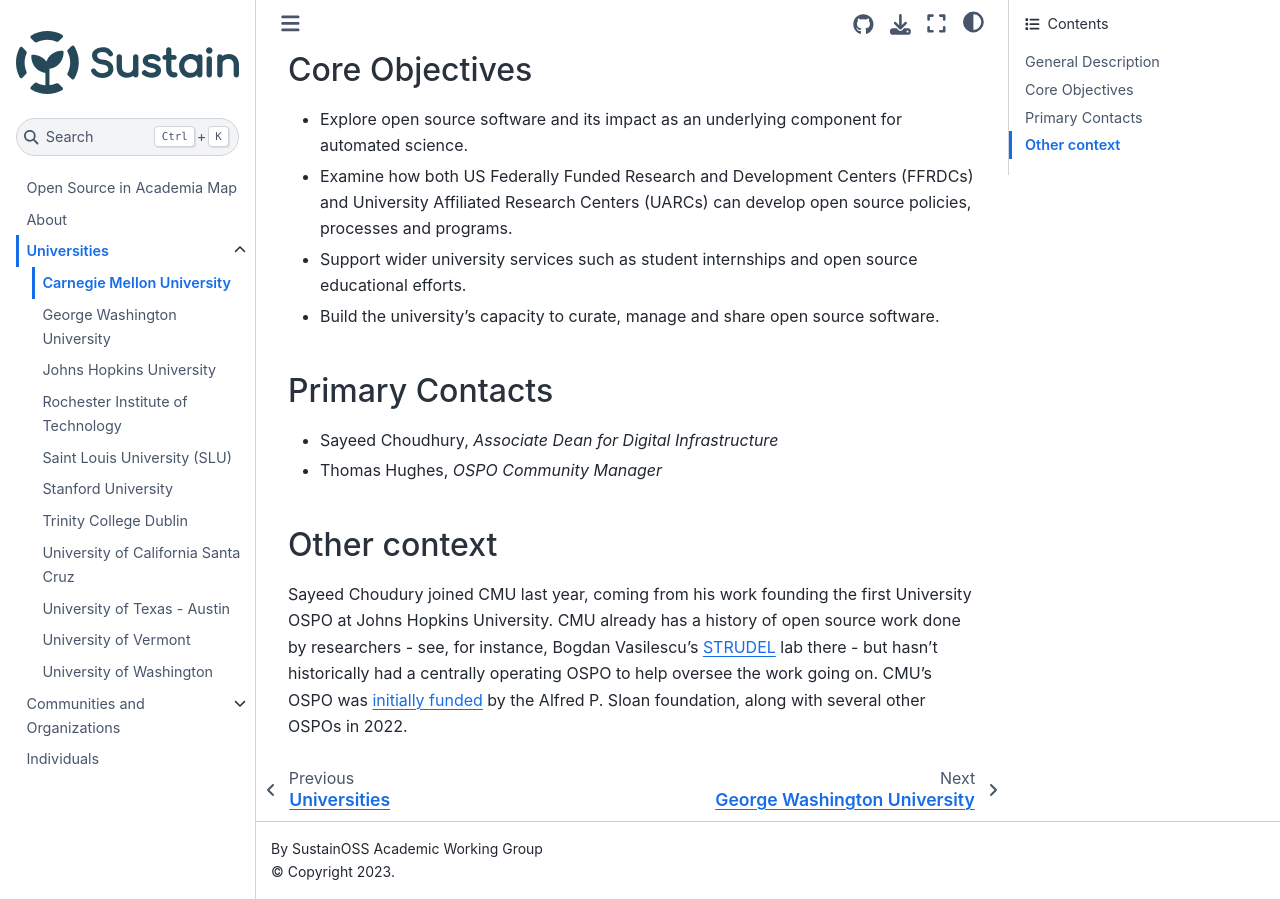
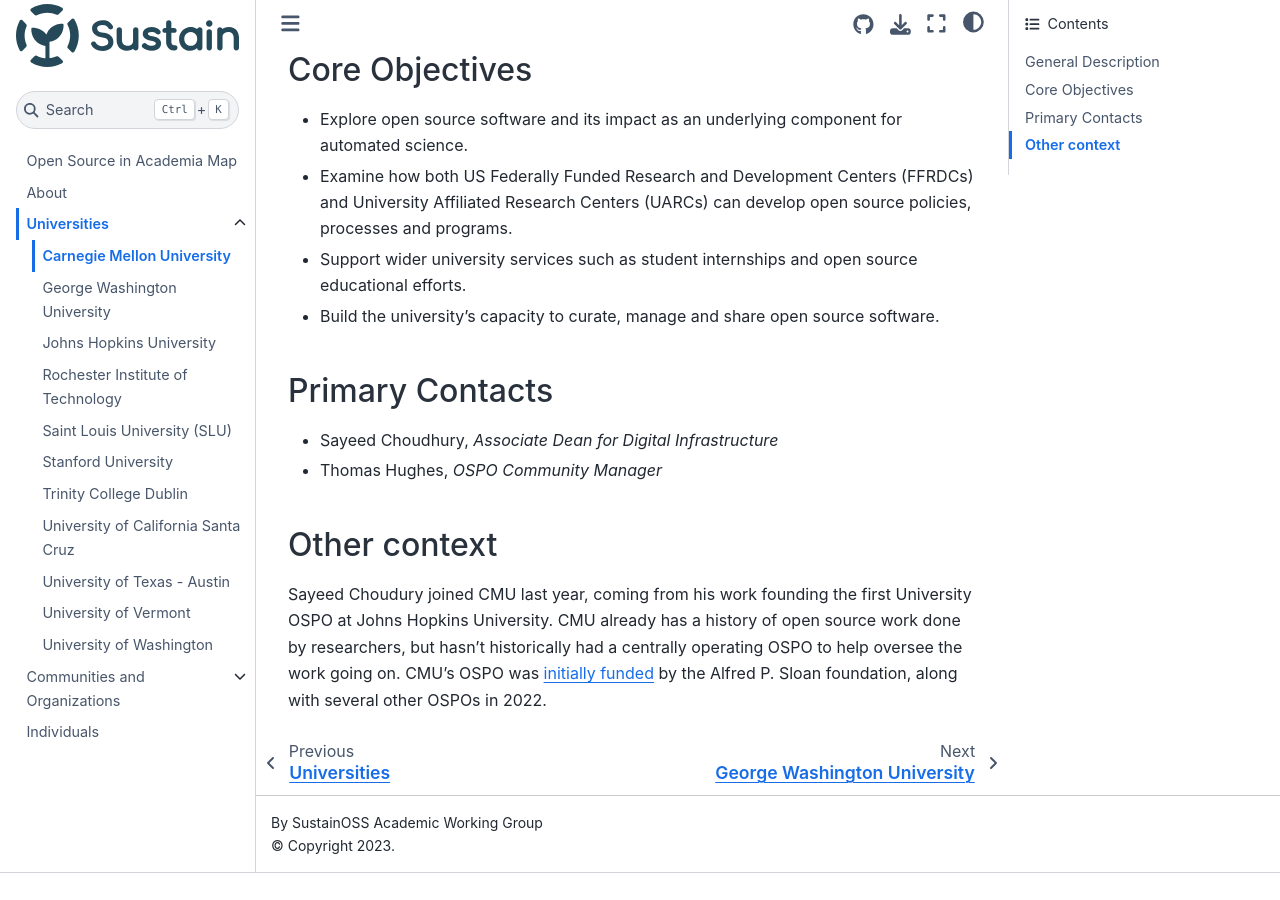
Before and after one commit to sustainers/academic-map, a Jupyter Book: the page built from universities/carnegie-mellon-university.md, in a window 1280 px wide and 900 px high, scrolled down 580 px. Built offline with Jupyter Book 1.0.4 settings and Sphinx 7.4.7 and the Sphinx Book theme 1.1.4, drawn with Linux system fonts in a browser that asks for light colours; after the commit the page ends 1453 px from its top, so only the background shows below that.

Commit message:
Update text

```diff
--- a/universities/carnegie-mellon-university.md
+++ b/universities/carnegie-mellon-university.md
@@ -30,4 +30,4 @@ link: "https://www.library.cmu.edu/service/ospo"
 
 ## Other context
 
-Sayeed Choudury joined CMU last year, coming from his work founding the first University OSPO at Johns Hopkins University. CMU already has a history of open source work done by researchers - see, for instance, Bogdan Vasilescu's [STRUDEL](https://cmustrudel.github.io/) lab there - but hasn't historically had a centrally operating OSPO to help oversee the work going on. CMU's OSPO was [initially funded](https://sloan.org/grant-detail/10077) by the Alfred P. Sloan foundation, along with several other OSPOs in 2022.
+Sayeed Choudury joined CMU last year, coming from his work founding the first University OSPO at Johns Hopkins University. CMU already has a history of open source work done by researchers, but hasn't historically had a centrally operating OSPO to help oversee the work going on. CMU's OSPO was [initially funded](https://sloan.org/grant-detail/10077) by the Alfred P. Sloan foundation, along with several other OSPOs in 2022.
```
